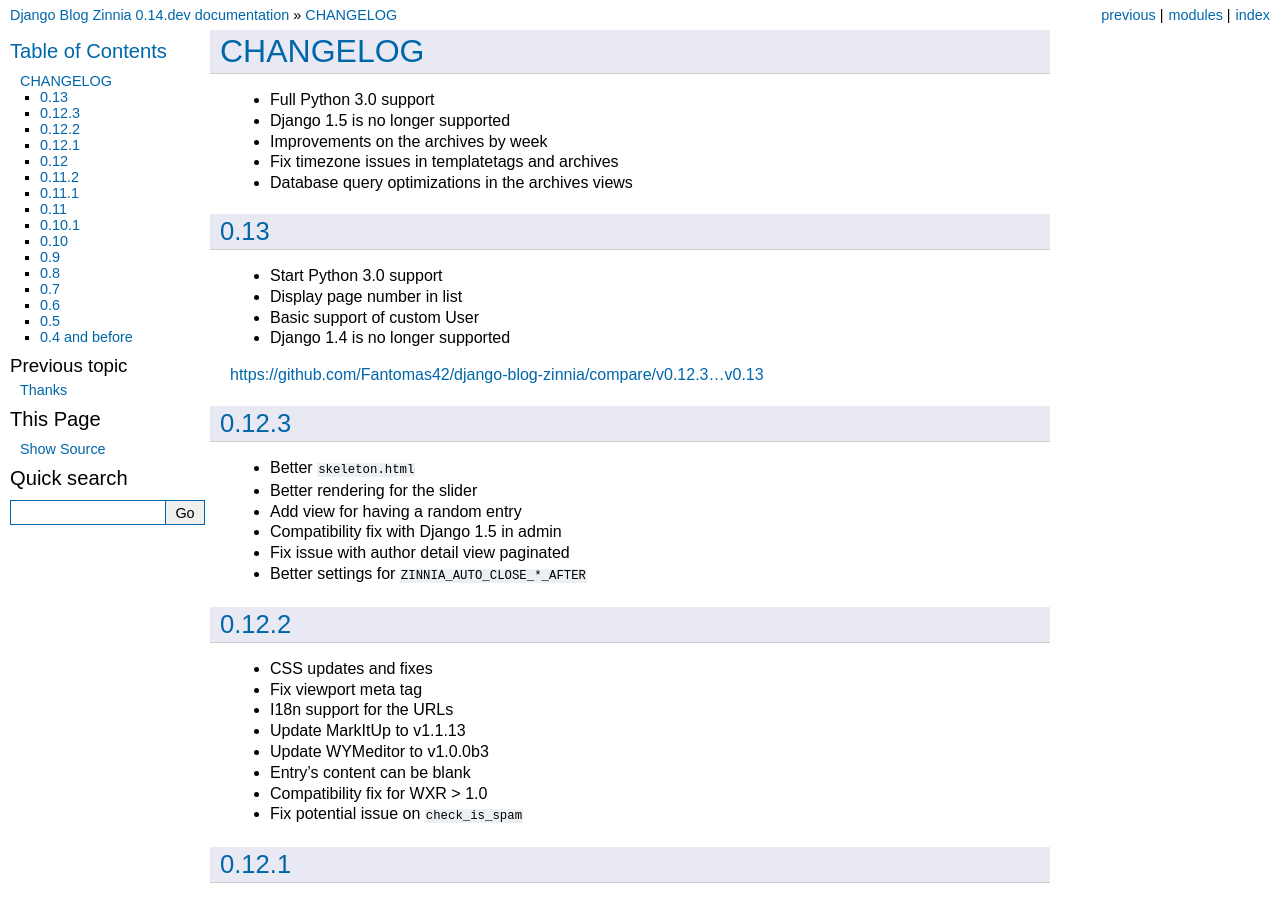
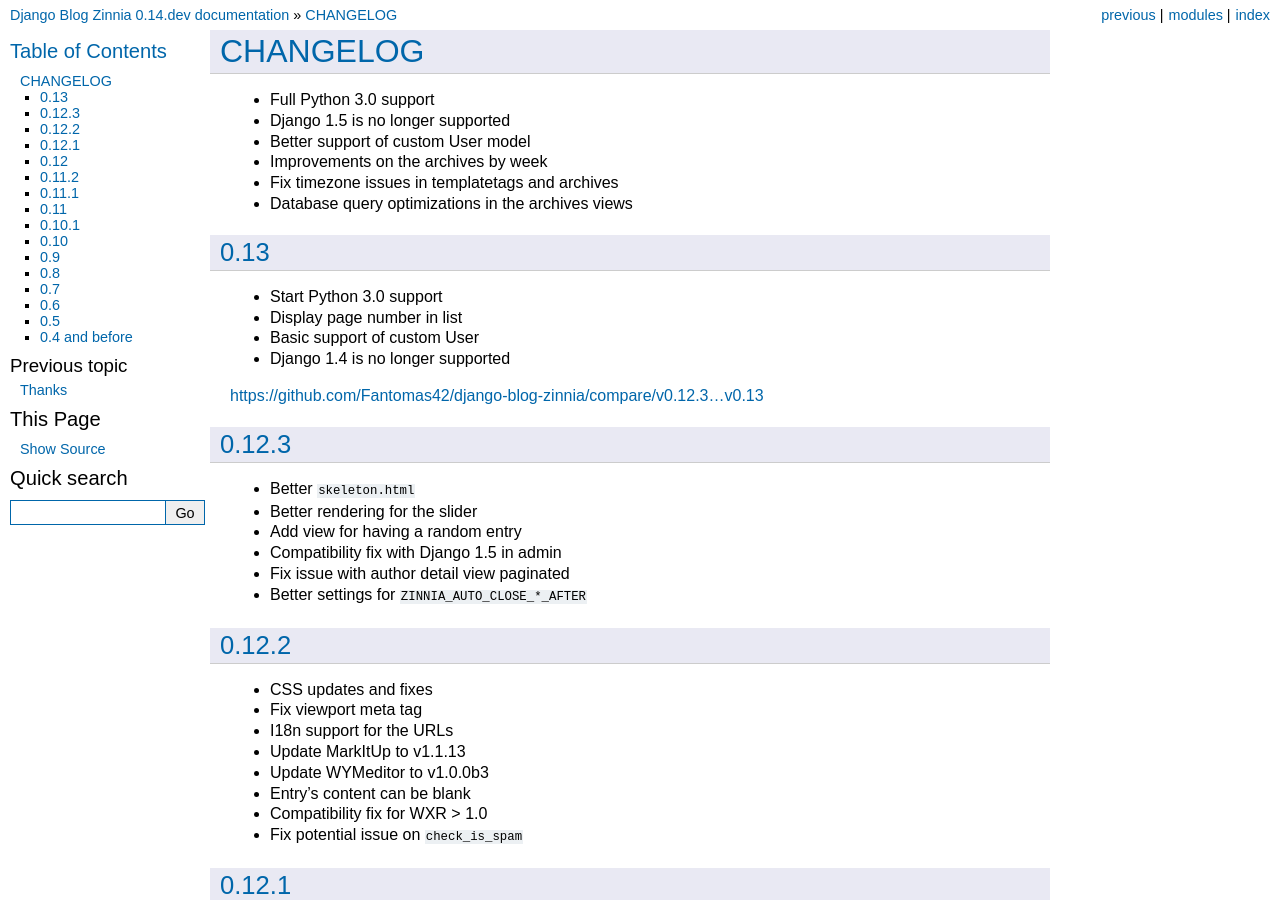
Before and after one commit to Fantomas42/django-blog-zinnia, a Sphinx documentation site: the page built from docs/notes/changelog.rst, in a window 1280 px wide and 900 px high. Built offline with Sphinx 7.4.7, drawn with Linux system fonts in a browser that asks for light colours.

Commit message:
Updating the changelog

```diff
--- a/docs/notes/changelog.rst
+++ b/docs/notes/changelog.rst
@@ -3,6 +3,7 @@
 
 * Full Python 3.0 support
 * Django 1.5 is no longer supported
+* Better support of custom User model
 * Improvements on the archives by week
 * Fix timezone issues in templatetags and archives
 * Database query optimizations in the archives views
```
